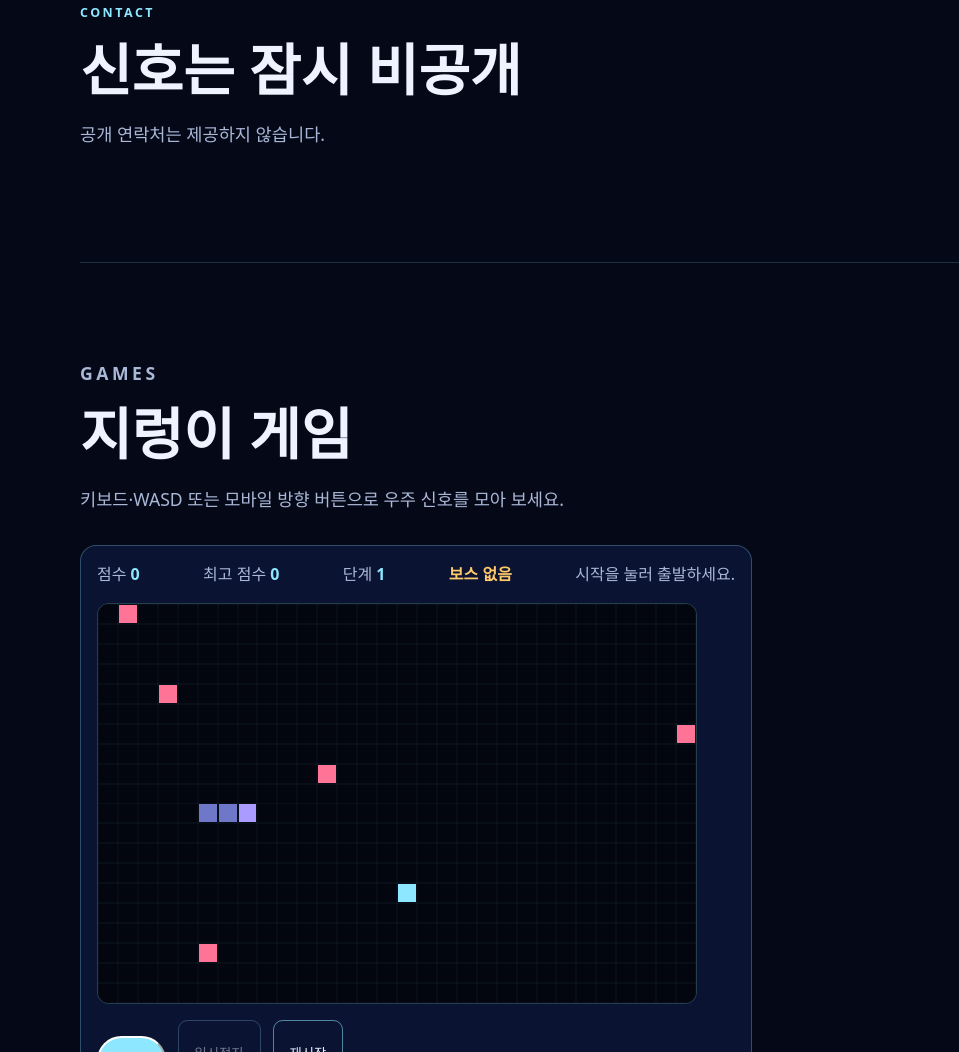
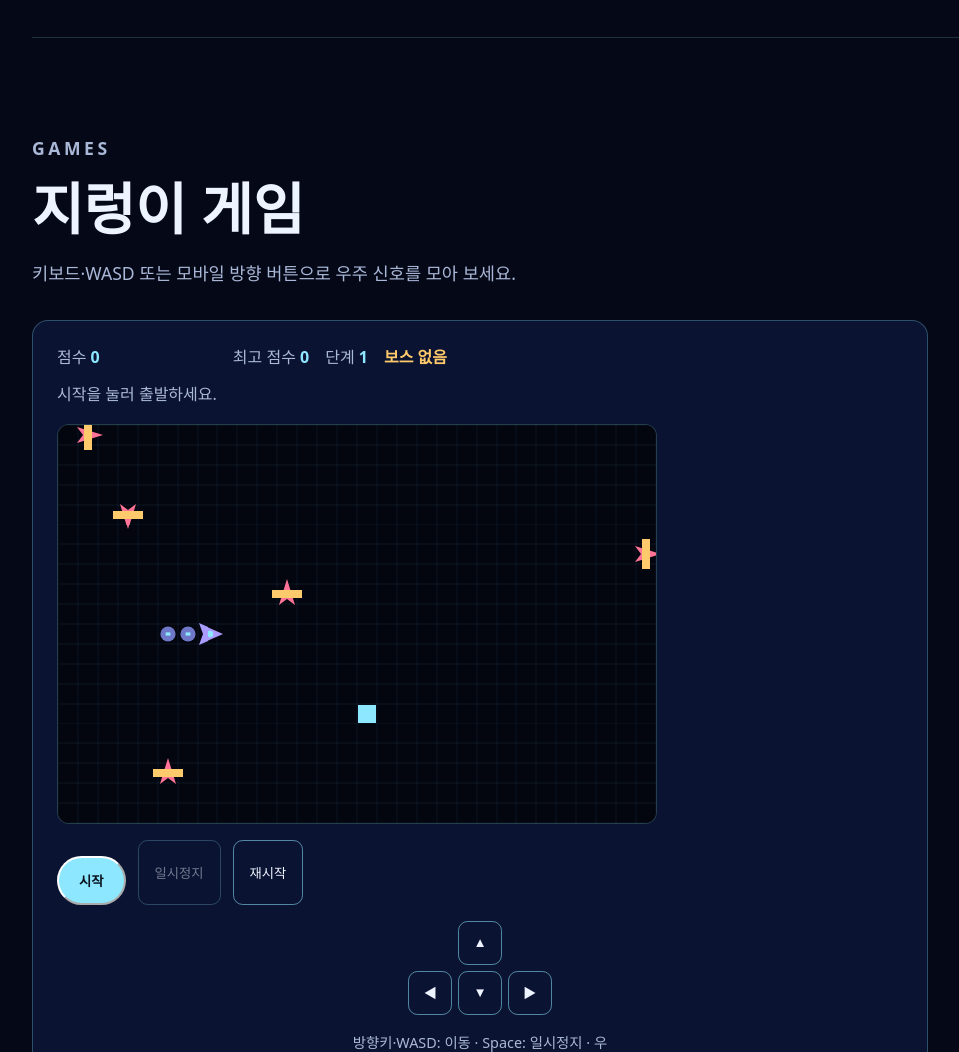
Before and after one commit to sunb0711-alt/sunb0711-alt.github.io, a plain HTML site: page index.html in a window 1280 px wide. Shown: the part 1748-2800 px from the top of the page, without its empty margins (8-967 px from the left). Drawn offline with Linux system fonts and the light colour scheme.

Commit message:
Tune boss spawning and enemy visuals

```diff
--- a/game.js
+++ b/game.js
@@ -28,9 +28,11 @@
   let food;
   let enemies = [];
   let boss = null;
-  let bossStage = 0;
+  let bossTriggerScore = 0;
+  let pendingBoss = false;
   let foodsCollected = 0;
   let stage = 1;
+  let enemyMoveCounter = 0;
   let score;
   let gameState = 'idle';
   let gameTimer = null;
@@ -128,10 +130,7 @@
     scheduleEnemyCycle();
   }
 
-  function spawnBossIfNeeded() {
-    stage = Math.floor(foodsCollected / 5) + 1;
-    if (stage % 5 !== 0 || bossStage === stage || boss) return;
-    bossStage = stage;
+  function createBoss() {
     boss = {
       position: { x: columns - 4, y: Math.floor(rows / 2) },
       direction: 'left',
@@ -140,6 +139,17 @@
     };
     setStatus('보스 출현 — 먹이 5개로 격파하세요.');
     updateScore();
+  }
+
+  function spawnBossIfNeeded() {
+    stage = Math.floor(foodsCollected / 5) + 1;
+    if (score <= 0 || score % 30 !== 0 || bossTriggerScore === score) return;
+    bossTriggerScore = score;
+    if (boss) {
+      pendingBoss = true;
+      return;
+    }
+    createBoss();
   }
 
   function moveBoss() {
@@ -166,7 +176,9 @@
     foodsCollected = 0;
     stage = 1;
     boss = null;
-    bossStage = 0;
+    bossTriggerScore = 0;
+    pendingBoss = false;
+    enemyMoveCounter = 0;
     food = randomPosition(snake);
     enemies = createEnemies();
     gameState = 'idle';
@@ -193,6 +205,8 @@
   }
 
   function moveEnemies() {
+    enemyMoveCounter = (enemyMoveCounter + 1) % 3;
+    if (enemyMoveCounter !== 0) return;
     enemies.forEach((enemy) => {
       if (!enemy.active) return;
       if (Math.random() < 0.25) {
@@ -225,8 +239,11 @@
       if (boss) {
         boss.hp -= 1;
         if (boss.hp <= 0) {
+          const shouldSpawnPendingBoss = pendingBoss;
           boss = null;
+          pendingBoss = false;
           setStatus('보스 격파 성공! 계속 탐사하세요.');
+          if (shouldSpawnPendingBoss) createBoss();
         }
       }
       food = randomPosition(snake);
@@ -287,6 +304,57 @@
     context.fillRect(position.x * cellSize + 1, position.y * cellSize + 1, cellSize - 2, cellSize - 2);
   }
 
+  function drawBombPlane(enemy) {
+    const angle = { up: -Math.PI / 2, down: Math.PI / 2, left: Math.PI, right: 0 }[enemy.direction] || 0;
+    const centerX = enemy.position.x * cellSize + cellSize / 2;
+    const centerY = enemy.position.y * cellSize + cellSize / 2;
+    context.save();
+    context.translate(centerX, centerY);
+    context.rotate(angle);
+    context.fillStyle = '#ff7396';
+    context.beginPath();
+    context.moveTo(cellSize * .75, 0);
+    context.lineTo(-cellSize * .55, -cellSize * .4);
+    context.lineTo(-cellSize * .25, 0);
+    context.lineTo(-cellSize * .55, cellSize * .4);
+    context.closePath();
+    context.fill();
+    context.fillStyle = '#ffca6b';
+    context.fillRect(-cellSize * .2, -cellSize * .75, cellSize * .4, cellSize * 1.5);
+    context.restore();
+  }
+
+  function drawSpaceship(segment, isHead) {
+    const angle = { up: -Math.PI / 2, down: Math.PI / 2, left: Math.PI, right: 0 }[direction] || 0;
+    const centerX = segment.x * cellSize + cellSize / 2;
+    const centerY = segment.y * cellSize + cellSize / 2;
+    context.save();
+    context.translate(centerX, centerY);
+    if (isHead) {
+      context.rotate(angle);
+      context.fillStyle = '#a99bff';
+      context.beginPath();
+      context.moveTo(cellSize * .8, 0);
+      context.lineTo(-cellSize * .45, -cellSize * .55);
+      context.lineTo(-cellSize * .25, 0);
+      context.lineTo(-cellSize * .45, cellSize * .55);
+      context.closePath();
+      context.fill();
+      context.fillStyle = '#8ce7ff';
+      context.beginPath();
+      context.arc(cellSize * .15, 0, cellSize * .16, 0, Math.PI * 2);
+      context.fill();
+    } else {
+      context.fillStyle = '#6f77c8';
+      context.beginPath();
+      context.arc(0, 0, cellSize * .38, 0, Math.PI * 2);
+      context.fill();
+      context.fillStyle = '#8ce7ff';
+      context.fillRect(-cellSize * .12, -cellSize * .08, cellSize * .24, cellSize * .16);
+    }
+    context.restore();
+  }
+
   function draw() {
     context.fillStyle = '#03050f';
     context.fillRect(0, 0, canvas.width, canvas.height);
@@ -298,9 +366,9 @@
       context.beginPath(); context.moveTo(0, y * cellSize); context.lineTo(canvas.width, y * cellSize); context.stroke();
     }
     drawCell(food, '#8ce7ff');
-    snake.forEach((segment, index) => drawCell(segment, index === 0 ? '#a99bff' : '#6f77c8'));
+    snake.forEach((segment, index) => drawSpaceship(segment, index === 0));
     enemies.forEach((enemy) => {
-      if (enemy.active) drawCell(enemy.position, '#ff7396');
+      if (enemy.active) drawBombPlane(enemy);
       if (enemy.exploding) {
         context.beginPath();
         context.fillStyle = 'rgba(255, 177, 92, .75)';
--- a/index.html
+++ b/index.html
@@ -56,10 +56,10 @@
             <span>점수 <strong id="score">0</strong></span>
             <span>최고 점수 <strong id="high-score">0</strong></span>
             <span>단계 <strong id="stage">1</strong></span>
-            <span id="boss-status">보스 없음</span>
+            <span id="boss-status" role="status">보스 없음</span>
             <span id="game-status">시작을 눌러 출발하세요.</span>
           </div>
-          <canvas id="game-canvas" width="600" height="400" aria-label="지렁이 게임 화면"></canvas>
+          <canvas id="game-canvas" width="600" height="400" aria-label="우리팀 우주선 게임 화면" aria-describedby="game-status"></canvas>
           <div class="game-actions">
             <button id="start-button" class="button" type="button">시작</button>
             <button id="pause-button" class="secondary-button" type="button" disabled>일시정지</button>
@@ -73,7 +73,7 @@
               <button type="button" data-direction="right" aria-label="오른쪽으로 이동">▶</button>
             </div>
           </div>
-          <p class="game-help">방향키·WASD: 이동 · Space: 일시정지 · 적과 충돌하면 게임 오버</p>
+          <p class="game-help">방향키·WASD: 이동 · Space: 일시정지 · 우리팀 우주선 · 적 비행기 · 충돌하면 게임 오버</p>
         </div>
       </section>
     </main>
--- a/styles.css
+++ b/styles.css
@@ -38,22 +38,26 @@
 .site-nav a:hover, .site-nav a:focus-visible { color: var(--accent); }
 .menu-toggle { display: none; }
 
-main { margin: 0 auto; max-width: 72rem; padding: 0 1.5rem; }
+main { margin: 0 auto; max-width: 78rem; padding: 0 1.5rem; }
 .hero { min-height: 68vh; padding: clamp(5rem, 16vw, 10rem) 0 6rem; }
 .eyebrow { color: var(--accent); font-size: .78rem; font-weight: 800; letter-spacing: .2em; margin: 0 0 1rem; }
 h1, h2 { line-height: 1.1; margin: 0 0 1.25rem; }
-h1 { font-size: clamp(2.6rem, 8vw, 6.5rem); max-width: 14ch; }
+h1 { font-size: clamp(2.6rem, 8vw, 6.5rem); max-width: 20ch; text-wrap: balance; }
 h1 span { color: var(--accent-strong); }
 h2 { font-size: clamp(2rem, 5vw, 3.5rem); }
 .hero-copy, .content-section > p:last-child, .game-section > p { color: var(--muted); font-size: 1.1rem; }
 .button { background: var(--accent); border-radius: 999px; color: #07101b; display: inline-block; font-weight: 800; margin-top: 1rem; padding: .8rem 1.25rem; text-decoration: none; }
 .button:hover, .button:focus-visible { background: var(--text); }
 .content-section, .game-section { border-top: 1px solid rgba(140, 231, 255, .18); padding: 6rem 0; }
-.content-section { max-width: 48rem; }
-.game-shell { background: var(--panel); border: 1px solid rgba(140, 231, 255, .28); border-radius: 1rem; margin-top: 2rem; max-width: 42rem; padding: 1rem; }
-.game-toolbar { align-items: center; color: var(--muted); display: flex; flex-wrap: wrap; gap: 1rem; justify-content: space-between; margin-bottom: 1rem; }
+.content-section { max-width: 58rem; }
+.content-section > p:last-child, .game-section > p { max-width: 62ch; }
+.game-shell { background: var(--panel); border: 1px solid rgba(140, 231, 255, .28); border-radius: 1rem; margin-top: 2rem; max-width: 56rem; padding: clamp(1rem, 3vw, 1.5rem); }
+.game-toolbar { align-items: center; color: var(--muted); display: grid; gap: .75rem 1rem; grid-template-columns: repeat(3, max-content) minmax(0, 1fr); margin-bottom: 1rem; }
+.game-toolbar > span { min-width: 0; white-space: nowrap; }
 .game-toolbar strong { color: var(--accent); }
 #boss-status { color: #ffca6b; font-weight: 700; }
+#game-status { justify-self: end; text-align: right; }
+.game-help { color: #c9d5f2; }
 #game-canvas { background: #03050f; border: 1px solid rgba(140, 231, 255, .25); border-radius: .75rem; display: block; height: auto; image-rendering: pixelated; max-width: 100%; width: 600px; }
 .game-actions { display: flex; flex-wrap: wrap; gap: .75rem; margin-top: 1rem; }
 .secondary-button, .direction-pad button { background: transparent; border: 1px solid rgba(140, 231, 255, .55); border-radius: .6rem; color: var(--text); cursor: pointer; padding: .65rem 1rem; }
@@ -62,7 +66,7 @@
 .direction-pad { display: grid; gap: .35rem; justify-items: center; margin: 1rem auto 0; width: 10rem; }
 .direction-pad > div { display: flex; gap: .35rem; }
 .direction-pad button { min-height: 2.75rem; min-width: 2.75rem; padding: .45rem; touch-action: manipulation; }
-.game-help { color: var(--muted); font-size: .9rem; margin: 1rem 0 0; text-align: center; }
+.game-help { color: var(--muted); font-size: .9rem; margin: 1rem auto 0; max-width: 58ch; text-align: center; text-wrap: balance; }
 .site-footer { color: var(--muted); padding: 2rem 1.5rem 3rem; text-align: center; }
 
 :focus-visible { outline: 3px solid var(--accent); outline-offset: 4px; }
@@ -72,6 +76,8 @@
   .site-nav { background: var(--panel); border: 1px solid rgba(140, 231, 255, .25); border-radius: .75rem; display: none; flex-direction: column; gap: .75rem; padding: 1rem; position: absolute; right: 1.5rem; top: 4.5rem; z-index: 2; }
   .site-nav.is-open { display: flex; }
   .hero { min-height: 60vh; }
+  .game-toolbar { grid-template-columns: repeat(3, max-content); }
+  #game-status { grid-column: 1 / -1; justify-self: start; text-align: left; }
 }
 
 @media (prefers-reduced-motion: reduce) {
```
